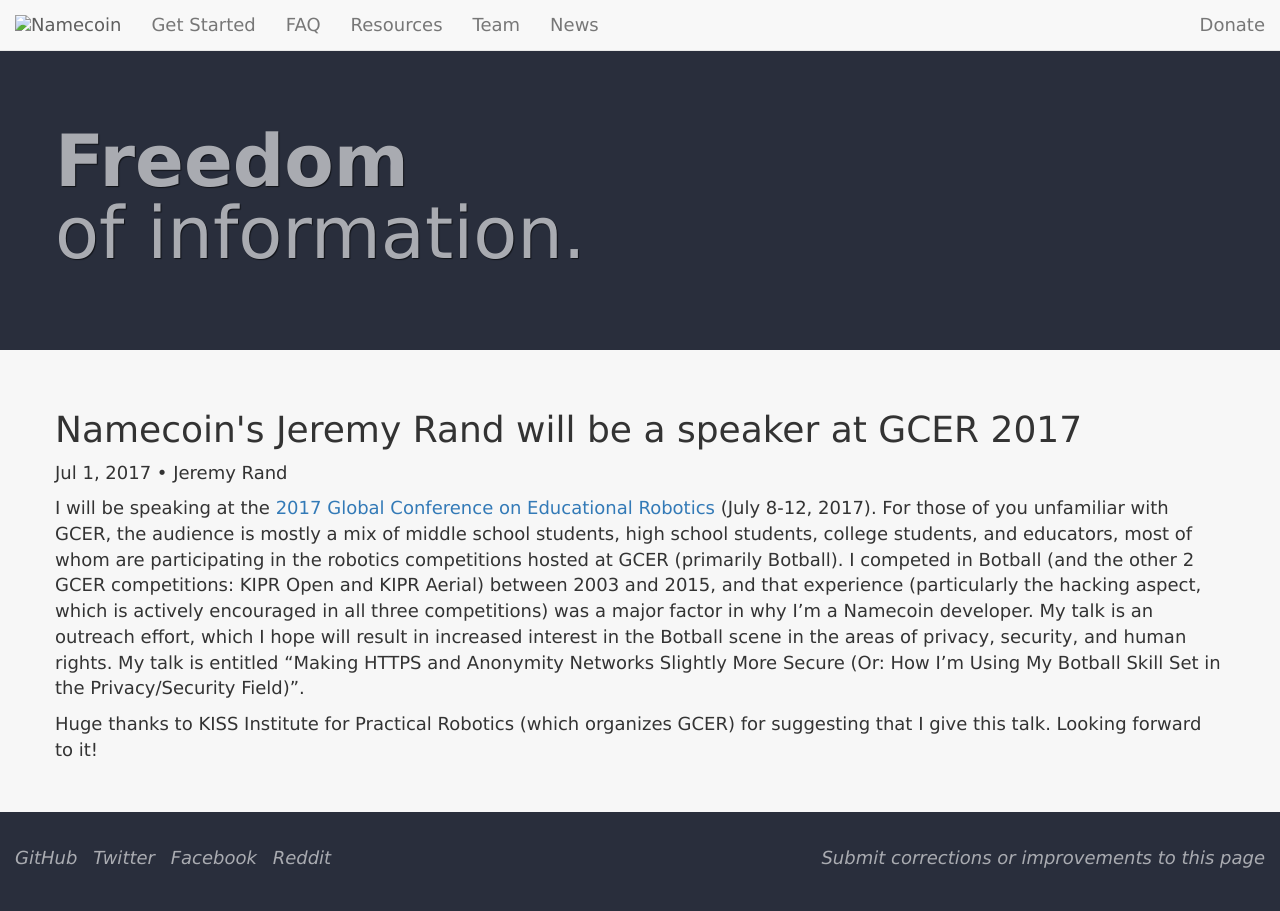
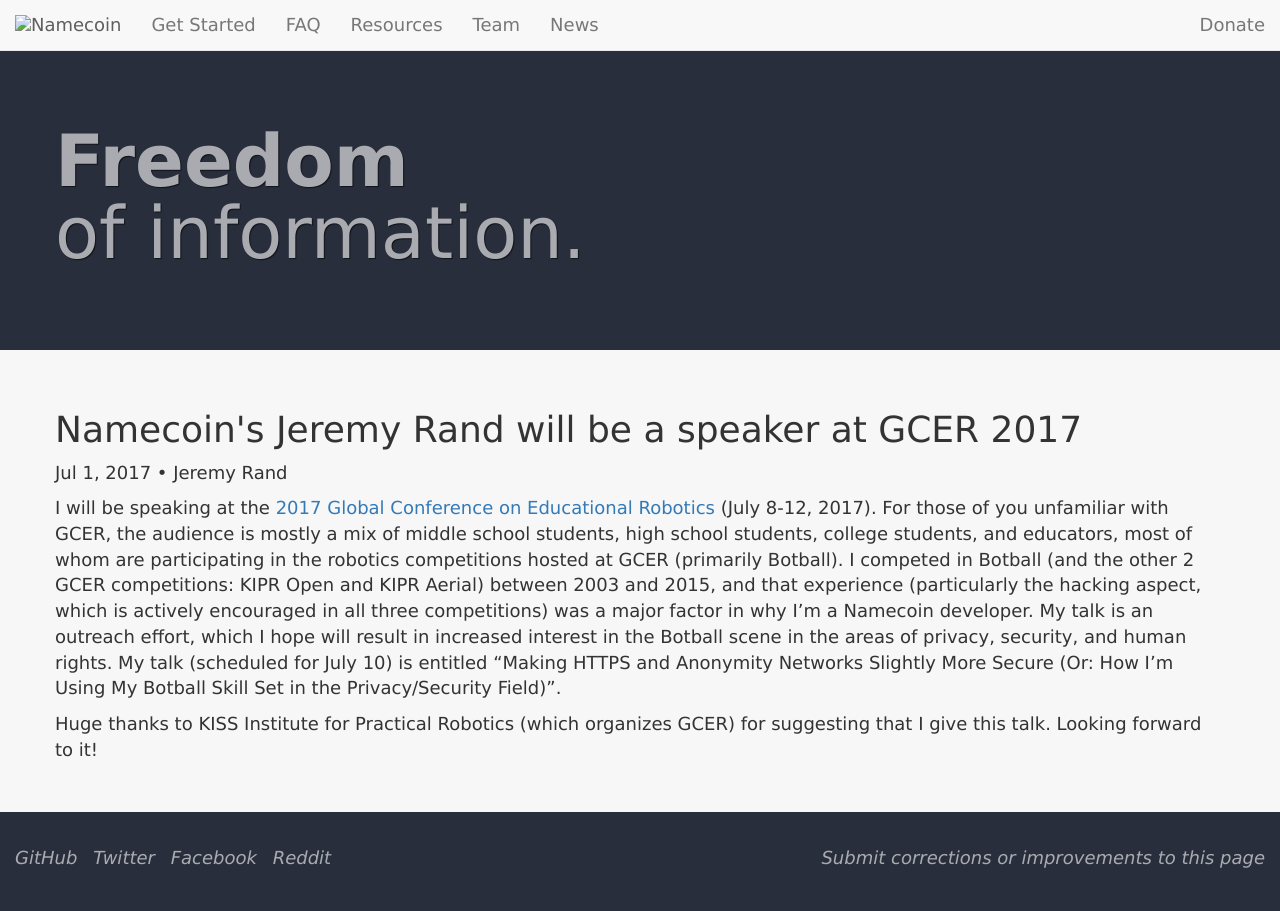
Before and after one commit to JeremyRand/namecoin.org, a Jekyll site: the page built from _posts/2017-07-01-gcer-2017.md, in a window 1280 px wide. Built offline with Jekyll 4.4.1, drawn with Linux system fonts in a browser that asks for light colours; nearby versions of some CDN libraries; library files that are not in the unit come from our copies.

Commit message:
Minor edit to news post "Namecoin's Jeremy Rand will be a speaker at GCER 2017".

```diff
--- a/_posts/2017-07-01-gcer-2017.md
+++ b/_posts/2017-07-01-gcer-2017.md
@@ -5,6 +5,6 @@ author: Jeremy Rand
 tags: [News]
 ---
 
-I will be speaking at the [2017 Global Conference on Educational Robotics](https://new.gcer.net/) (July 8-12, 2017).  For those of you unfamiliar with GCER, the audience is mostly a mix of middle school students, high school students, college students, and educators, most of whom are participating in the robotics competitions hosted at GCER (primarily Botball).  I competed in Botball (and the other 2 GCER competitions: KIPR Open and KIPR Aerial) between 2003 and 2015, and that experience (particularly the hacking aspect, which is actively encouraged in all three competitions) was a major factor in why I'm a Namecoin developer.  My talk is an outreach effort, which I hope will result in increased interest in the Botball scene in the areas of privacy, security, and human rights.  My talk is entitled "Making HTTPS and Anonymity Networks Slightly More Secure (Or: How I’m Using My Botball Skill Set in the Privacy/Security Field)".
+I will be speaking at the [2017 Global Conference on Educational Robotics](https://new.gcer.net/) (July 8-12, 2017).  For those of you unfamiliar with GCER, the audience is mostly a mix of middle school students, high school students, college students, and educators, most of whom are participating in the robotics competitions hosted at GCER (primarily Botball).  I competed in Botball (and the other 2 GCER competitions: KIPR Open and KIPR Aerial) between 2003 and 2015, and that experience (particularly the hacking aspect, which is actively encouraged in all three competitions) was a major factor in why I'm a Namecoin developer.  My talk is an outreach effort, which I hope will result in increased interest in the Botball scene in the areas of privacy, security, and human rights.  My talk (scheduled for July 10) is entitled "Making HTTPS and Anonymity Networks Slightly More Secure (Or: How I’m Using My Botball Skill Set in the Privacy/Security Field)".
 
 Huge thanks to KISS Institute for Practical Robotics (which organizes GCER) for suggesting that I give this talk.  Looking forward to it!
```
